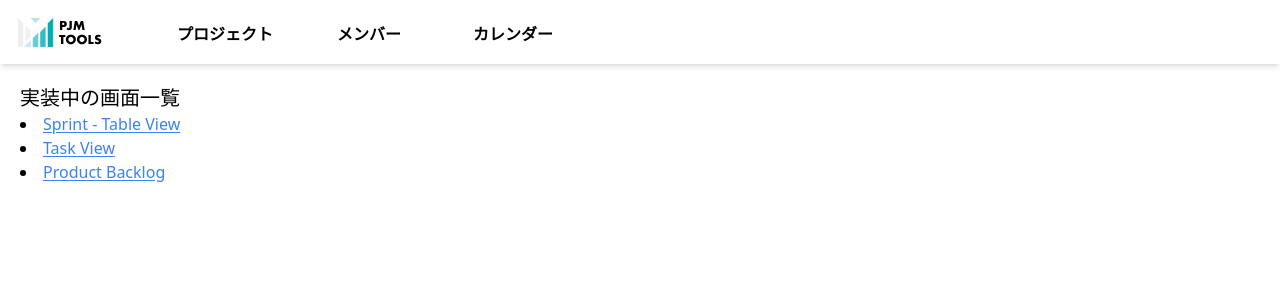
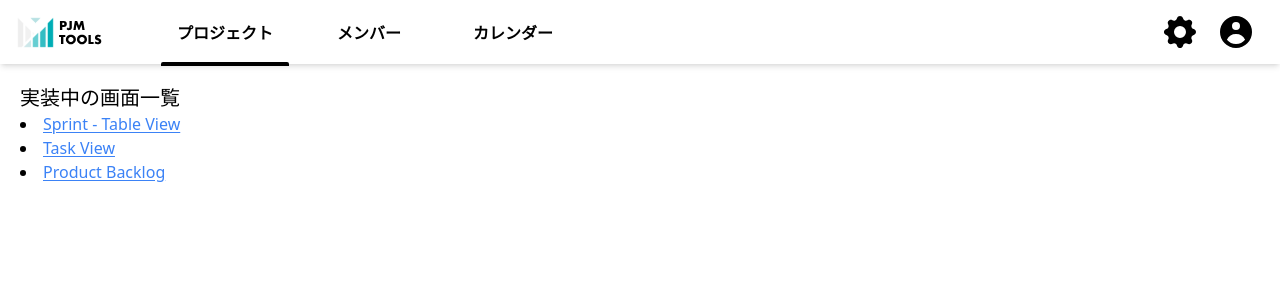
Before and after one commit to s-arikawa/pjm-tools, a Nuxt app: page / in a window 1280 px wide. Shown: the top 300 px of the page. Built offline with nearby package versions, Linux system fonts and the light colour scheme.

Commit message:
ヘッダー実装 active
右メニューも追加

```diff
--- a/components/MHeader.vue
+++ b/components/MHeader.vue
@@ -1,19 +1,33 @@
 <script lang="ts" setup>
-const menuItems = [
-  {title: "プロジェクト", to: 'projects'},
-  {title: "メンバー", to: 'members'},
-  {title: "カレンダー", to: 'calendar'},
-]
+import {CogIcon, UserCircleIcon} from '@heroicons/vue/solid'
+import {ref} from "#imports";
+
+const menuItems = ref([
+  {title: "プロジェクト", to: 'projects', active: true},
+  {title: "メンバー", to: 'members', active: false},
+  {title: "カレンダー", to: 'calendar', active: false},
+])
+const onClickMenuTab = (title: String) => {
+  menuItems.value.forEach((it) => it.active = it.title === title)
+}
 </script>
 <template>
   <header class="flex flex-row items-center content-center h-16 bg-white shadow-md">
-    <NuxtLink to="/">
+    <NuxtLink to="/" class="flex-none h-16">
       <ServiceLogo class="m-4 pr-8"/>
     </NuxtLink>
-    <div class="flex flex-row content-start gap-4">
+    <div class="flex-none flex flex-row content-start gap-4 h-16">
       <NuxtLink v-for="item in menuItems" :to="item.to">
-        <MenuTab :title="item.title" class="w-32"/>
+        <MenuTab :title="item.title" class="w-32" :active="item.active" @click="onClickMenuTab(item.title)"/>
       </NuxtLink>
+    </div>
+    <div class="flex-1 flex flex-row-reverse gap-4 h-16 content-center pr-6">
+      <MenuTab>
+        <UserCircleIcon class="h-16 w-10 text-gray"/>
+      </MenuTab>
+      <MenuTab>
+        <CogIcon class="h-16 w-10 text-gray"/>
+      </MenuTab>
     </div>
   </header>
 </template>
--- a/components/atoms/header/MenuTab.vue
+++ b/components/atoms/header/MenuTab.vue
@@ -2,7 +2,6 @@
 const props = defineProps({
   title: {
     type: String,
-    require: true
   },
   active: {
     type: Boolean,
@@ -14,9 +13,11 @@ const props = defineProps({
 <template>
   <div class="flex flex-col hover:bg-gray-200">
     <div class="flex place-content-center">
-      <p class="title text-base font-bold">{{ title }}</p>
+      <slot>
+        <p class="title text-base font-bold">{{ title }}</p>
+      </slot>
     </div>
-    <div v-if="active" class="border-2 border-black rounded-t-sm" />
+    <div v-if="active" class="border-2 border-black rounded-t-sm"/>
   </div>
 </template>
 
--- a/package.json
+++ b/package.json
@@ -13,5 +13,8 @@
     "nuxt": "3.0.0-rc.3",
     "postcss": "^8.4.13",
     "tailwindcss": "^3.0.24"
+  },
+  "dependencies": {
+    "@heroicons/vue": "^1.0.6"
   }
 }
```
Also changed, not shown: 1 other file (tests, documents, lock files or other folders).
